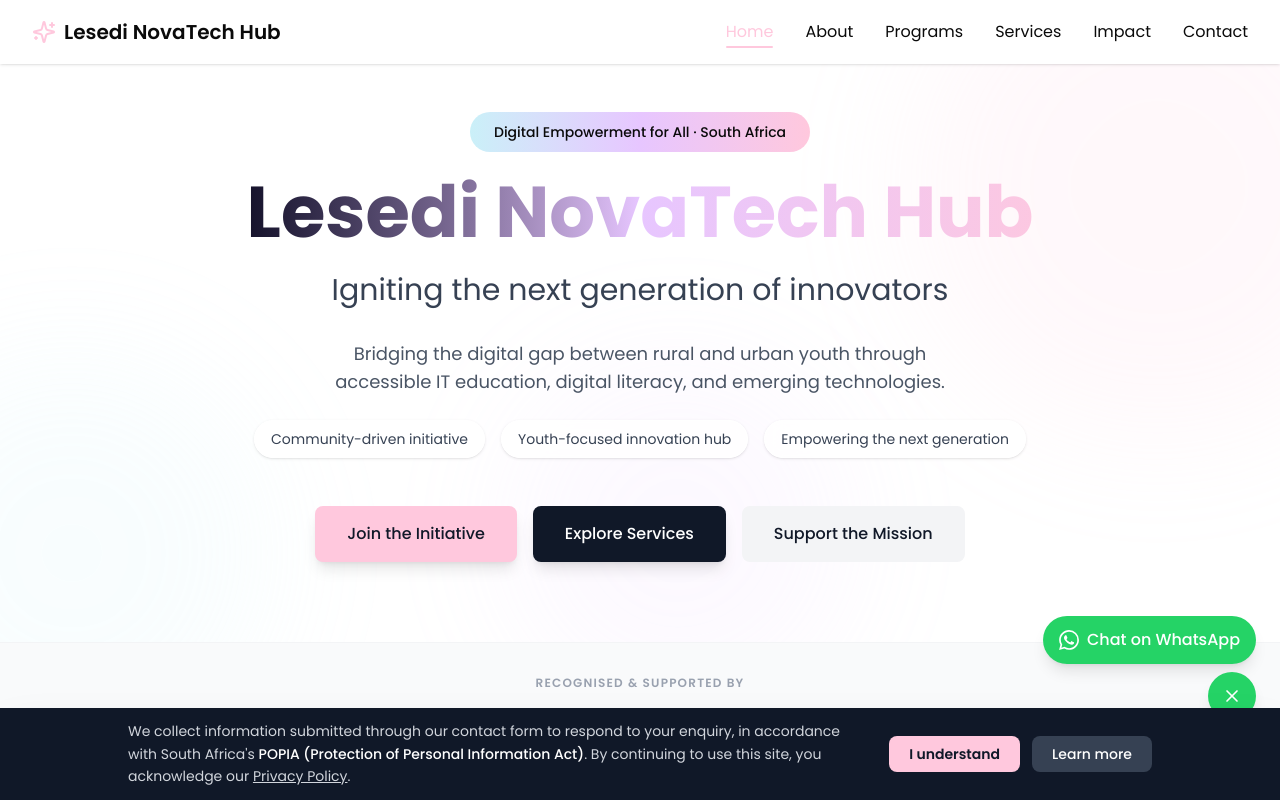
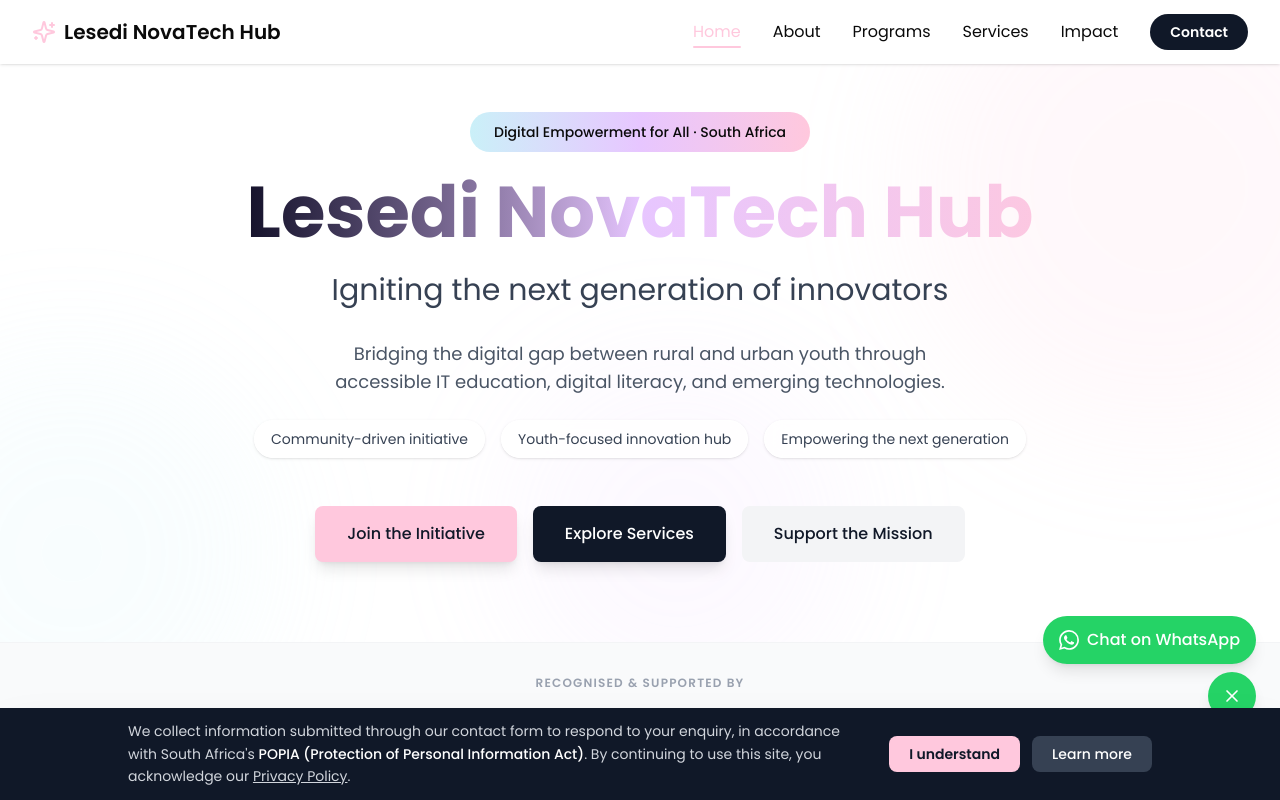
Before and after one commit to LesediSiyaya/Lesedinovatechhubwebsite, a React (Vite) app: page / in a window 1280 px wide. Shown: the top 800 px of the page. Built offline with nearby package versions, Linux system fonts and the light colour scheme.

Commit message:
Add distinct Contact CTA button to nav

```diff
--- a/src/app/components/Layout.tsx
+++ b/src/app/components/Layout.tsx
@@ -81,8 +81,8 @@ export default function Layout() {
             </Link>
 
             {/* Desktop Menu */}
-            <div className="hidden md:flex gap-8">
-              {navLinks.map(({ path, label }) => (
+            <div className="hidden md:flex items-center gap-8">
+              {navLinks.filter(({ path }) => path !== '/contact').map(({ path, label }) => (
                 <Link
                   key={path}
                   to={path}
@@ -96,6 +96,12 @@ export default function Layout() {
                   )}
                 </Link>
               ))}
+              <Link
+                to="/contact"
+                className="px-5 py-2 bg-gray-900 hover:bg-gray-700 text-white text-sm font-semibold rounded-full transition-all transform hover:scale-105"
+              >
+                Contact
+              </Link>
             </div>
 
             {/* Mobile Menu Button */}
```
